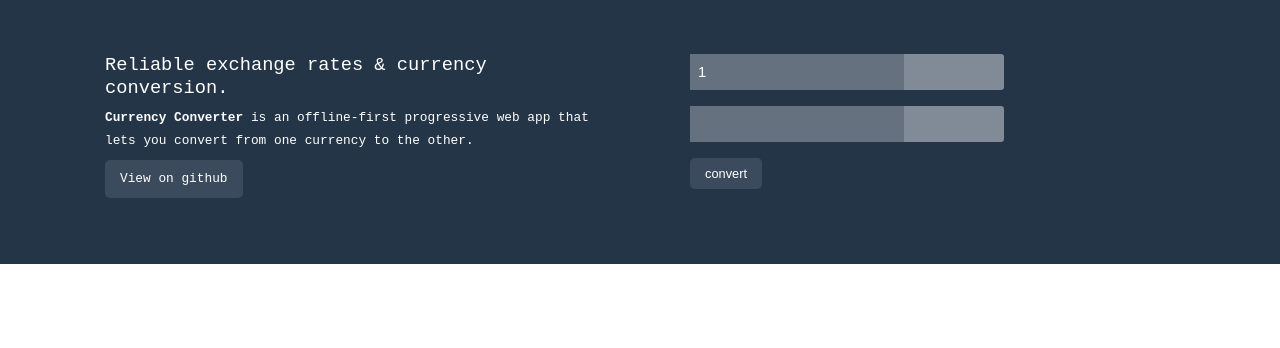
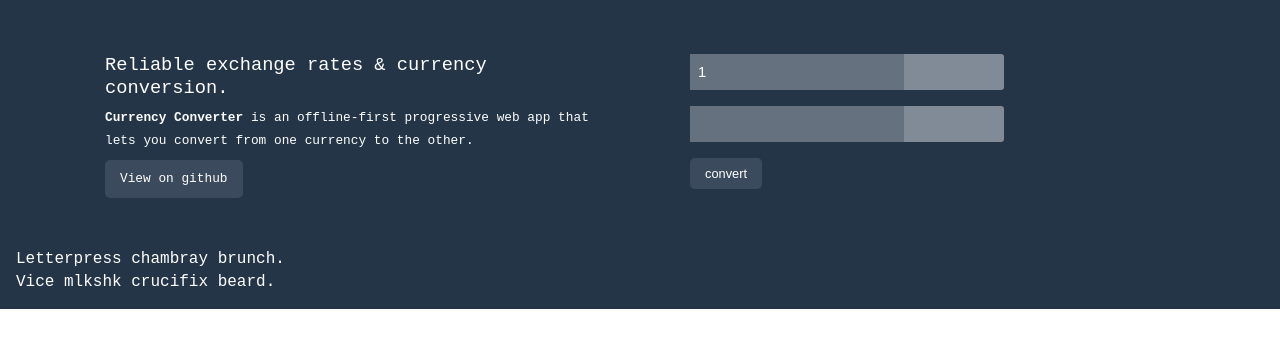
Before and after one commit to codeshifu/currency-converter, a plain HTML site: page index.html in a window 1280 px wide. Shown: the part 50-398 px from the top of the page. Drawn offline with Linux system fonts and the light colour scheme; no server answers.

Commit message:
include manifest in html

```diff
--- a/index.html
+++ b/index.html
@@ -4,6 +4,13 @@
 <head>
     <meta charset="UTF-8">
     <meta name="viewport" content="width=device-width, initial-scale=1.0">
+    <meta name="apple-mobile-web-app-capable" content="yes" />
+    <meta name="apple-mobile-web-app-status-bar-style" content="black" />
+    <meta name="apple-mobile-web-app-title" content="Currency Converter" />
+    <meta name="msapplication-TileImage" content="images/icons/icon-144x144.png" />
+    <link rel="apple-touch-icon" href="images/icons/icon-152x152.png" />
+    <meta name="msapplication-TileColor" content="#243548" />
+    <link href="manifest.json" rel="manifest" />
     <meta http-equiv="X-UA-Compatible" content="ie=edge">
     <link rel="stylesheet" href="css/style.css">
     <title>💰 Currency Converter 💰</title>
@@ -47,6 +54,12 @@
                 </form>
             </section>
         </div>
+        <div class="ticker-wrap">
+            <div class="ticker">
+                <p class="ticker__item">Letterpress chambray brunch.</p>
+                <p class="ticker__item">Vice mlkshk crucifix beard.</p>
+            </div>
+        </div>
     </div>
 
     <script src="./js/idb.js"></script>
```
